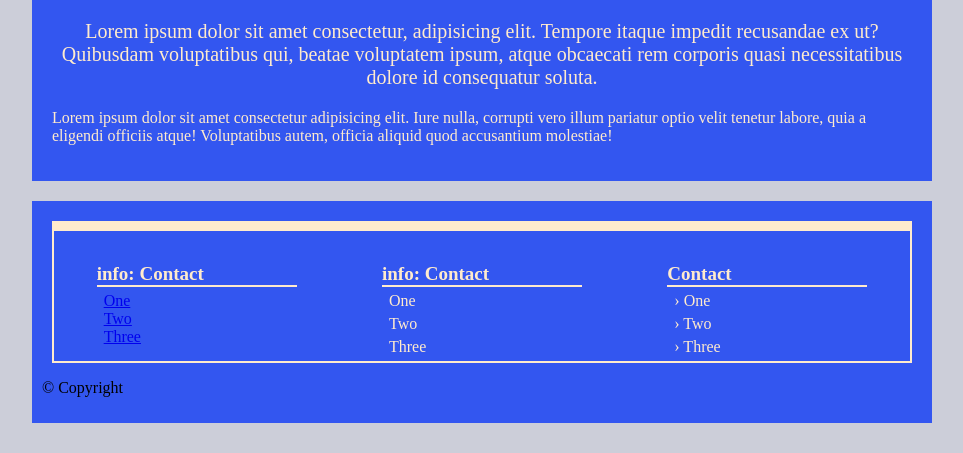
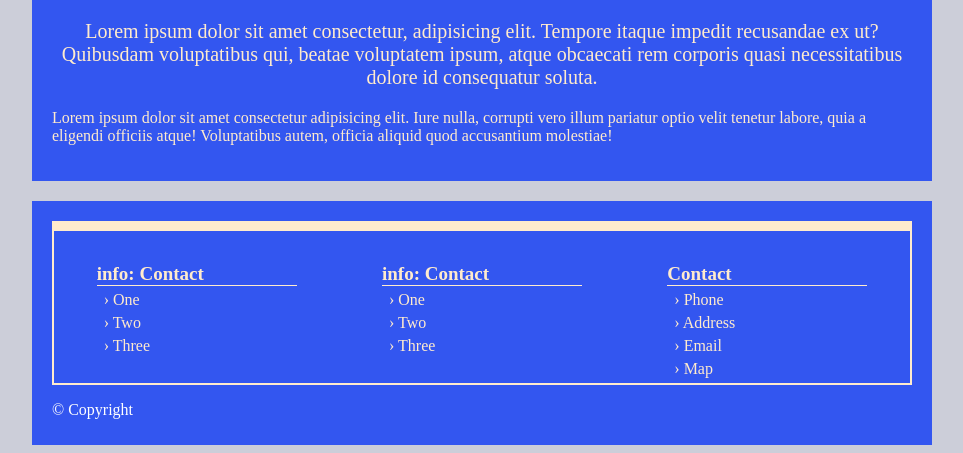
Before and after one commit to hustlekaba/git_test, a plain HTML site: page index.html in a window 1280 px wide. Shown: the part 422-875 px from the top of the page, without its empty margins (158-1121 px from the left). Before the commit the page ends 853 px from the top, so only its background shows below. Drawn offline with Linux system fonts and the light colour scheme.

Commit message:
Ajout de quelque modification au footer version (03-13-2025)

```diff
--- a/index.html
+++ b/index.html
@@ -37,31 +37,32 @@
                 <div class="footerDivUl">
                     <h5 class="footertH5">info: Contact</h5>
                     <div class="UlFooter">
-                        <a href="#">One</a>
-                        <a href="#">Two</a>
-                        <a href="#">Three</a>
+                        <a href="#" class="footerA">&#155; One</a>
+                        <a href="#" class="footerA">&#155; Two</a>
+                        <a href="#" class="footerA">&#155; Three</a>
                     </div>
                 </div>
 
                 <div class="footerDivUl">
                     <h5 class="footertH5">info: Contact</h5>
                     <div class="UlFooter">
-                        <a href="#" class="footerA">One</a>
-                        <a href="#" class="footerA">Two</a>
-                        <a href="#" class="footerA">Three</a>
+                        <a href="#" class="footerA">&#155; One</a>
+                        <a href="#" class="footerA">&#155; Two</a>
+                        <a href="#" class="footerA">&#155; Three</a>
                     </div>
                 </div>
 
                 <div class="footerDivUl">
                     <h5 class="footertH5">Contact</h5>
                     <div class="UlFooter">
-                        <a href="#" class="footerA">&#155; One</a>
-                        <a href="#" class="footerA">&#155; Two</a>
-                        <a href="#" class="footerA">&#155; Three</a>
+                        <a href="#" class="footerA">&#155; Phone</a>
+                        <a href="#" class="footerA">&#155; Address</a>
+                        <a href="#" class="footerA">&#155; Email</a>
+                        <a href="#" class="footerA">&#155; Map</a>
                     </div>
                 </div>
             </div>
-            <p>&copy; Copyright</p>
+            <p style="padding-left:10px;color:white;">&copy; Copyright </p>
         </div>
 
     </body>
--- a/style.css
+++ b/style.css
@@ -97,7 +97,7 @@ body{
     font-size:19px;
     margin-bottom: 5px;
     padding: 0;
-    border-bottom: solid blanchedalmond 2px;
+    border-bottom: solid blanchedalmond 1px;
 }
 
 .footerA
```
